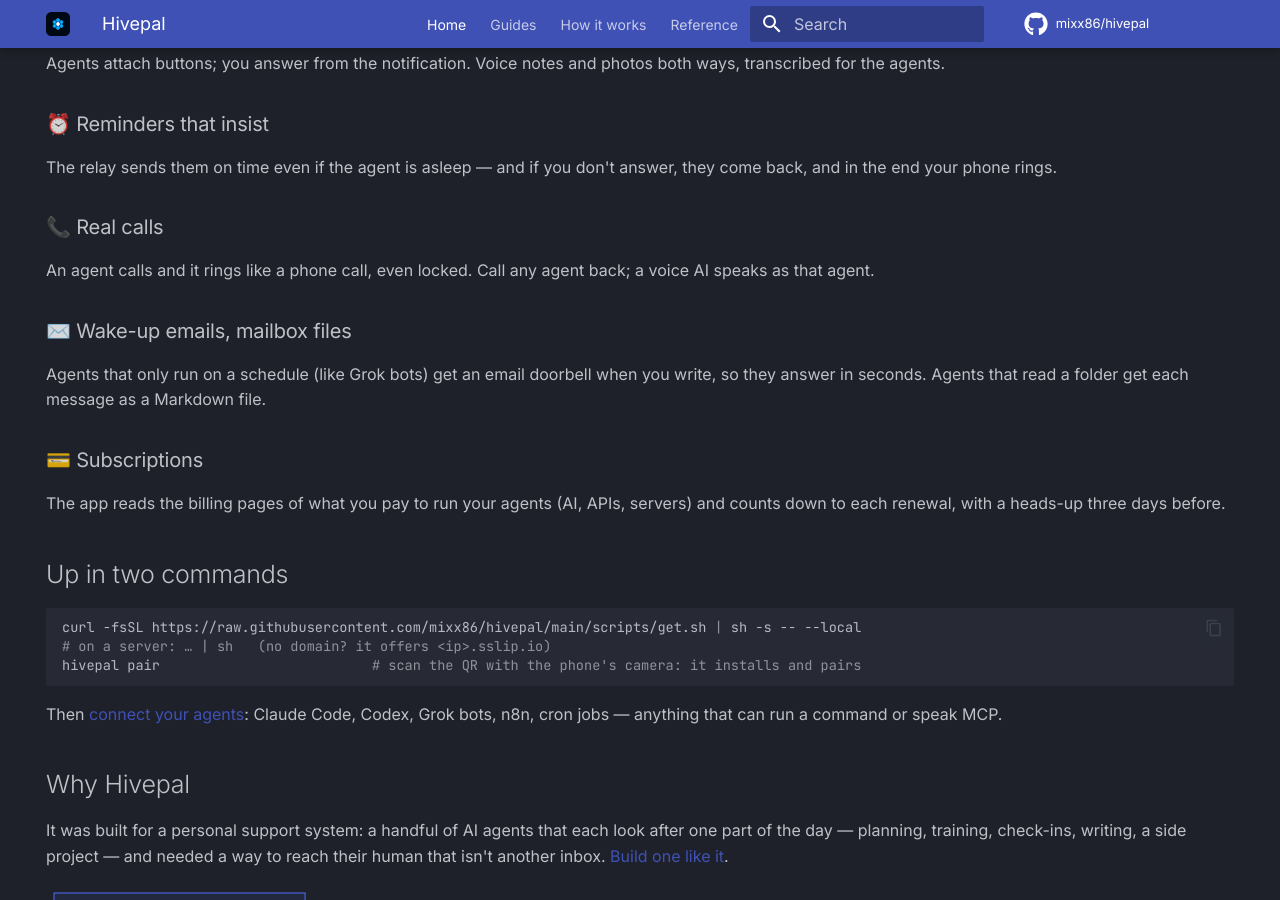
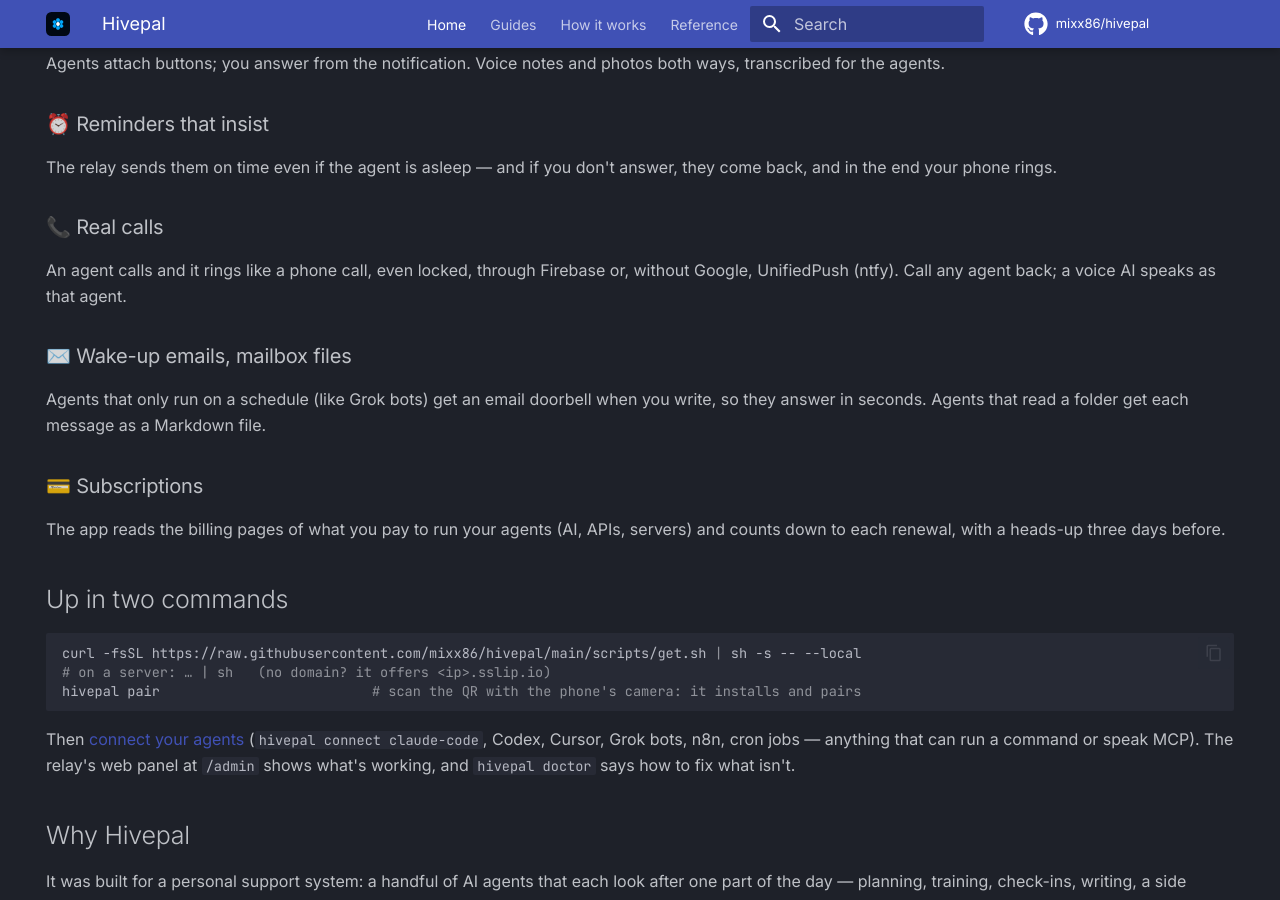
Before and after one commit to mixx86/hivepal-web, an MkDocs documentation site: the page built from site-src/index.md, in a window 1280 px wide and 900 px high, scrolled down 1638 px. Built offline with MkDocs 1.6.1 and Material for MkDocs 9.7.7, drawn with Linux system fonts in a browser that asks for light colours; comment, search, counter and statistics services are not loaded.

Commit message:
Home: calls ring through Firebase or UnifiedPush; hivepal connect, the /admin panel and doctor
Co-Authored-By: Claude Opus 5.5 <noreply@anthropic.com>

````diff
--- a/site-src/index.md
+++ b/site-src/index.md
@@ -45,8 +45,8 @@ in the end your phone rings.
 </div>
 <div class="hp-card" markdown>
 ### 📞 Real calls
-An agent calls and it rings like a phone call, even locked. Call any agent back; a voice AI speaks as
-that agent.
+An agent calls and it rings like a phone call, even locked, through Firebase or, without Google,
+UnifiedPush (ntfy). Call any agent back; a voice AI speaks as that agent.
 </div>
 <div class="hp-card" markdown>
 ### ✉️ Wake-up emails, mailbox files
@@ -70,8 +70,9 @@ hivepal pair                          # scan the QR with the phone's camera: it
 ```
 </div>
 
-Then [connect your agents](guide/agents.md): Claude Code, Codex, Grok bots, n8n, cron jobs — anything
-that can run a command or speak MCP.
+Then [connect your agents](guide/agents.md) (`hivepal connect claude-code`, Codex, Cursor, Grok bots,
+n8n, cron jobs — anything that can run a command or speak MCP). The relay's web panel at `/admin`
+shows what's working, and `hivepal doctor` says how to fix what isn't.
 
 ## Why Hivepal
 
````
